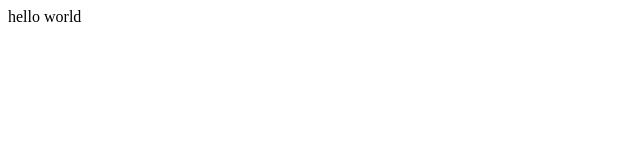
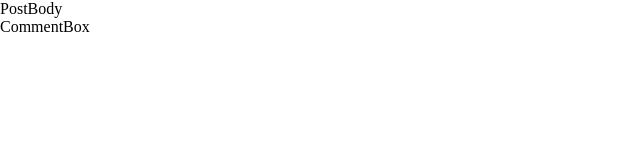
Before and after one commit to liulu1012/new-redux-hello, a React (Create React App) app: page / in a window 1280 px wide. Shown: the top 160 px of the page, without its empty margins (0-640 px from the left). Built offline with nearby package versions, Linux system fonts and the light colour scheme.

Commit message:
two components

```diff
--- a/src/App.js
+++ b/src/App.js
@@ -1,9 +1,15 @@
 import React from 'react'
+import './main.css'
+import PostBody from './PostBody'
+import CommentBox from './CommentBox'
 
 class App extends React.Component{
   render(){
     return(
-      <div>hello world</div>
+      <div>
+        <PostBody />
+        <CommentBox />
+      </div>
     )
   }
 }
--- /dev/null
+++ b/src/CommentBox.js
@@ -0,0 +1,13 @@
+import React from 'react'
+
+class CommentBox extends React.Component{
+  render(){
+    return(
+      <div>
+        CommentBox
+      </div>
+    )
+  }
+}
+
+export default CommentBox
--- /dev/null
+++ b/src/PostBody.js
@@ -0,0 +1,13 @@
+import React from 'react'
+
+class PostBody extends React.Component{
+  render(){
+    return(
+      <div>
+        PostBody
+      </div>
+    )
+  }
+}
+
+export default PostBody
--- a/src/index.js
+++ b/src/index.js
@@ -3,4 +3,5 @@ import ReactDOM from 'react-dom'
 
 import App from './App'
 
+
 ReactDOM.render(<App />,document.getElementById('root'))
--- a/src/main.css
+++ b/src/main.css
@@ -0,0 +1,4 @@
+*{
+  margin: 0;
+  box-sizing: border-box;
+}
```
